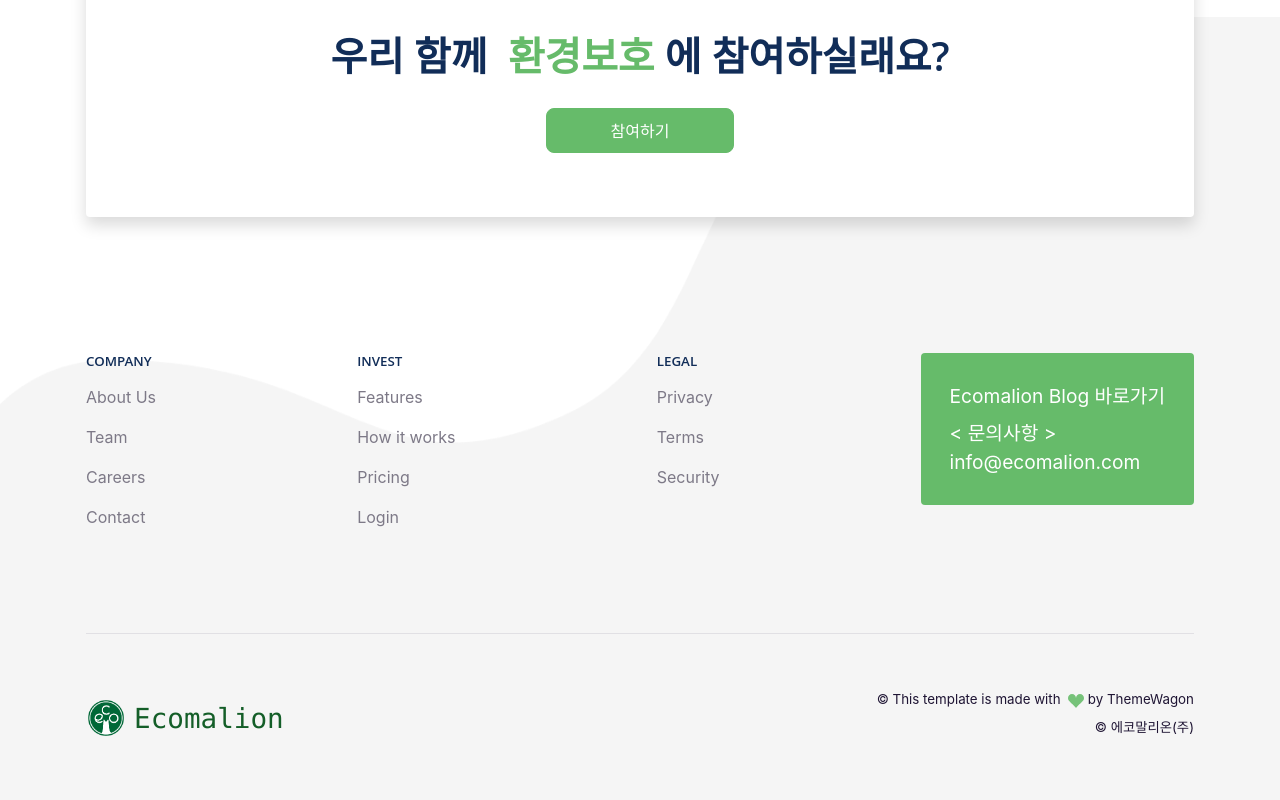
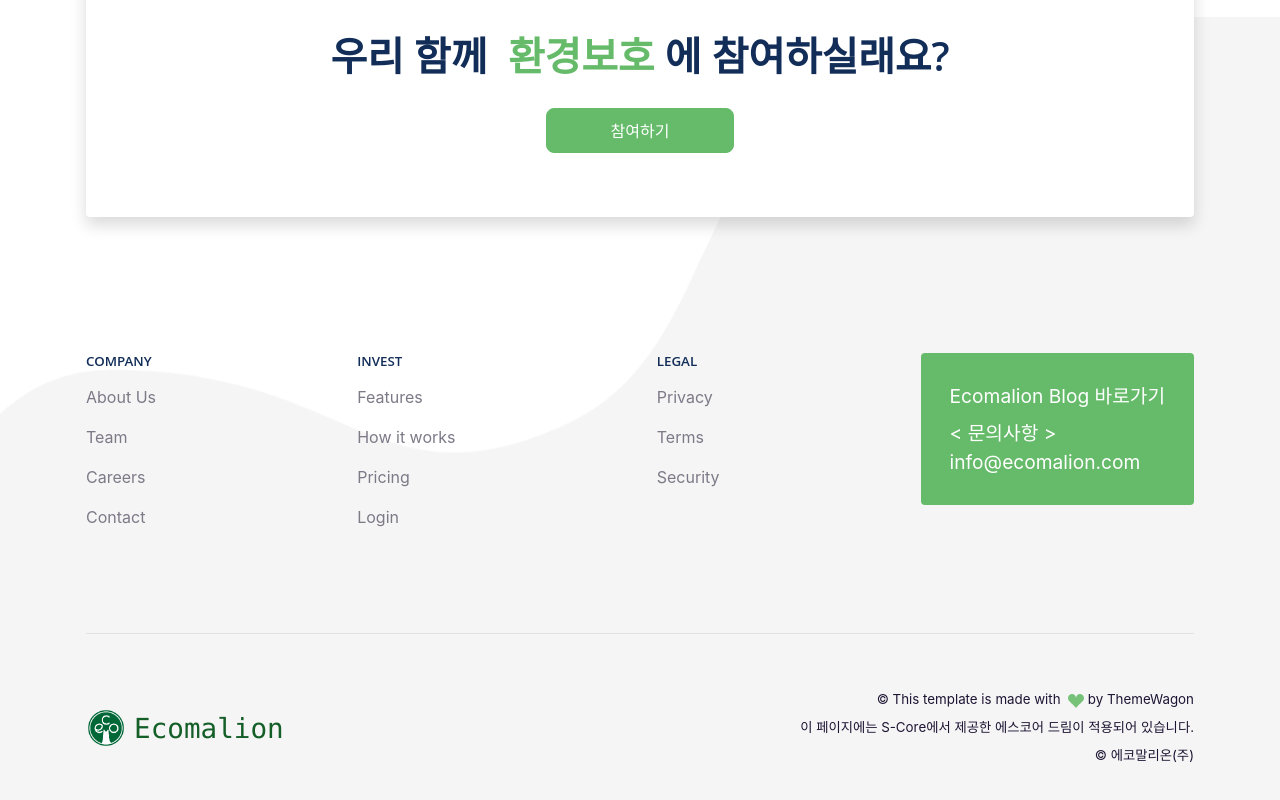
Before and after one commit to Ecomalion/ecomalion.github.io, a plain HTML site: page index.html in a window 1280 px wide. Shown: the part 3512-4312 px from the top of the page. Drawn offline with Linux system fonts and the light colour scheme; a web font is replaced by a local one.

Commit message:
글꼴라이센스

```diff
--- a/index.html
+++ b/index.html
@@ -413,10 +413,10 @@
               <p class="fs--1 text-dark my-2 text-center text-md-end">&copy; This template is made with&nbsp;
                 <svg class="bi bi-suit-heart-fill" xmlns="http://www.w3.org/2000/svg" width="16" height="16" fill="#76C279" viewBox="0 0 16 16">
                   <path d="M4 1c2.21 0 4 1.755 4 3.92C8 2.755 9.79 1 12 1s4 1.755 4 3.92c0 3.263-3.234 4.414-7.608 9.608a.513.513 0 0 1-.784 0C3.234 9.334 0 8.183 0 4.92 0 2.755 1.79 1 4 1z"></path>
-                </svg>&nbsp;by&nbsp;<a class="text-dark" href="https://themewagon.com/" target="_blank">ThemeWagon
-                  <p class="fs--1 text-dark my-2 text-center text-md-end">&copy; 에코말리온(주)</p>
-                </a>
+                </svg>&nbsp;by&nbsp;<a class="text-dark" href="https://themewagon.com/" target="_blank">ThemeWagon </a>
               </p>
+              <p class="fs--1 text-dark my-2 text-center text-md-end">&nbsp;<a class="text-dark" href="http://scoreceleb.cafe24.com/company/font/" target="_blank">이 페이지에는 S-Core에서 제공한 에스코어 드림이 적용되어 있습니다.</a></p>
+              <p class="fs--1 text-dark my-2 text-center text-md-end">&copy; <a class="text-dark" href="https://ecomalion.com/" target="_blank">에코말리온(주)</a></p>
             </div>
           </div>
         </div>
```
Also changed, not shown: 2 other files.
